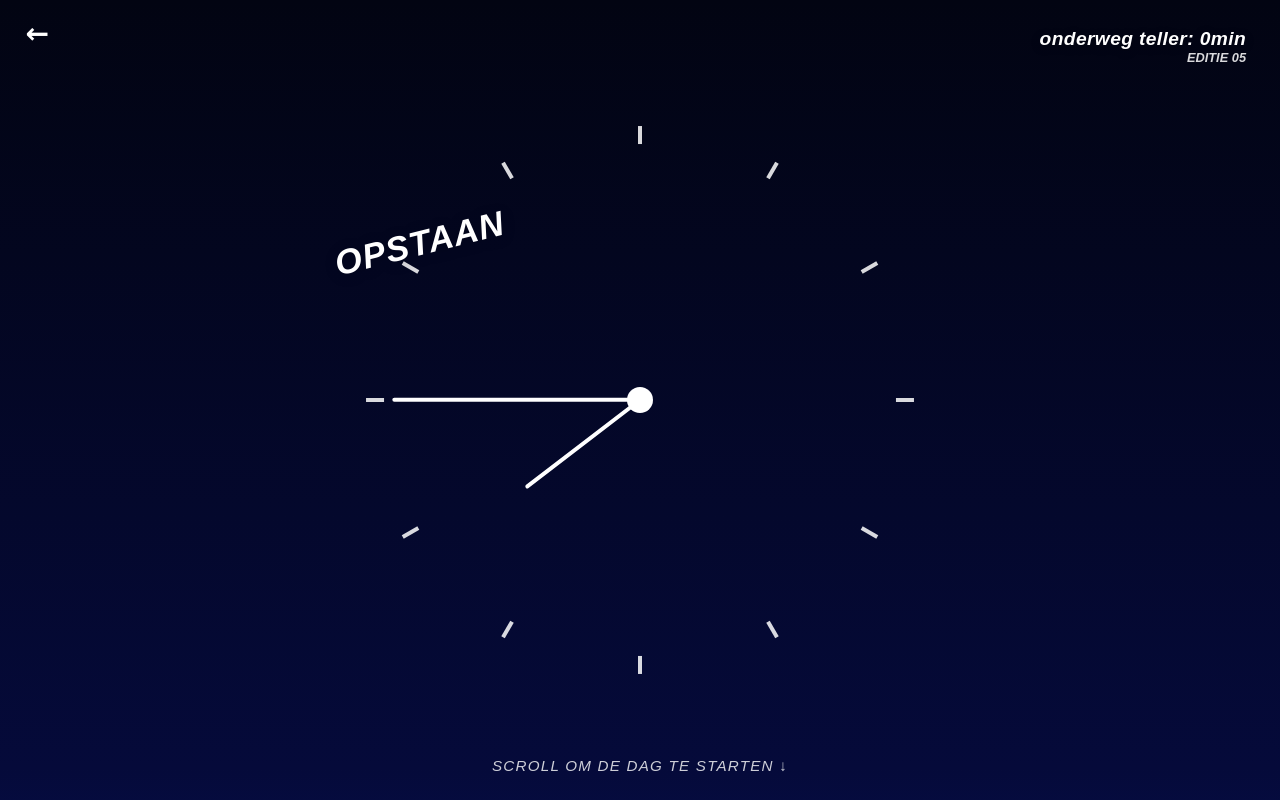
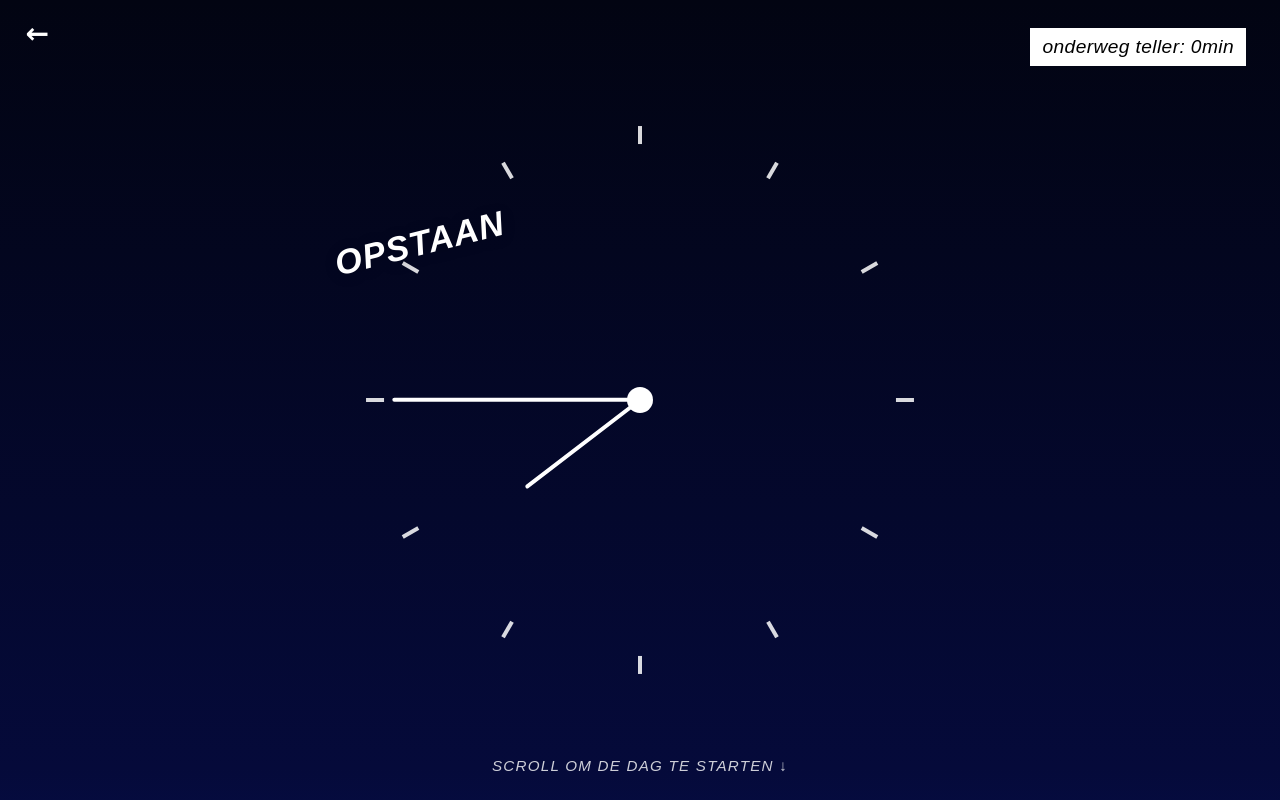
Before and after one commit to LindeCeuppens/Never-Finished, a plain HTML site: page editie-05.html in a window 1280 px wide. Shown: the top 800 px of the page. Drawn offline with Linux system fonts and the light colour scheme; a web font is replaced by a local one.

Commit message:
Restyle the commute counter
Give the commute counter italic Instrument Serif typography, black text on a white background, and padding. Remove the EDITIE 05 label.

```diff
--- a/editie-05.html
+++ b/editie-05.html
@@ -90,16 +90,14 @@
     }
 
     .commute-counter {
+      font-family: "instrument-serif", sans-serif;
+      font-weight: 400;
+      font-style: italic;
       font-size: clamp(1rem, 1.5vw, 1.35rem);
       letter-spacing: 0.02em;
-      text-shadow: 0 2px 10px rgba(0, 0, 0, 0.25);
-      text-align: right;
-    }
-
-    .edition-label {
-      display: block;
-      font-size: clamp(0.75rem, 1vw, 0.9rem);
-      opacity: 0.85;
+      color: #000000;
+      background-color: #ffffff;
+      padding: 8px 12px;
       text-align: right;
     }
 
@@ -221,7 +219,6 @@
   <header class="hud">
     <div>
       <div class="commute-counter" id="commuteCounter">onderweg teller: 0min</div>
-      <span class="edition-label">EDITIE 05</span>
     </div>
   </header>
 
```
